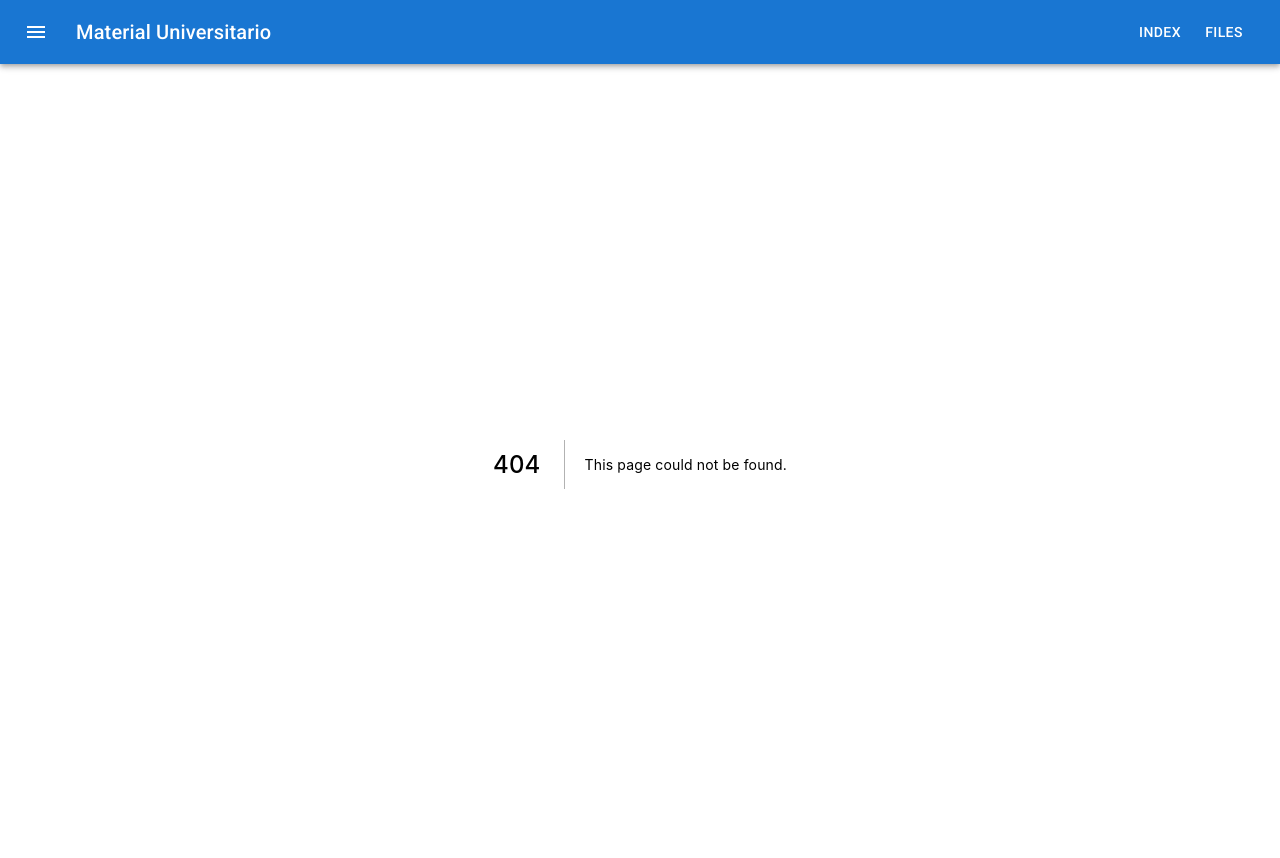
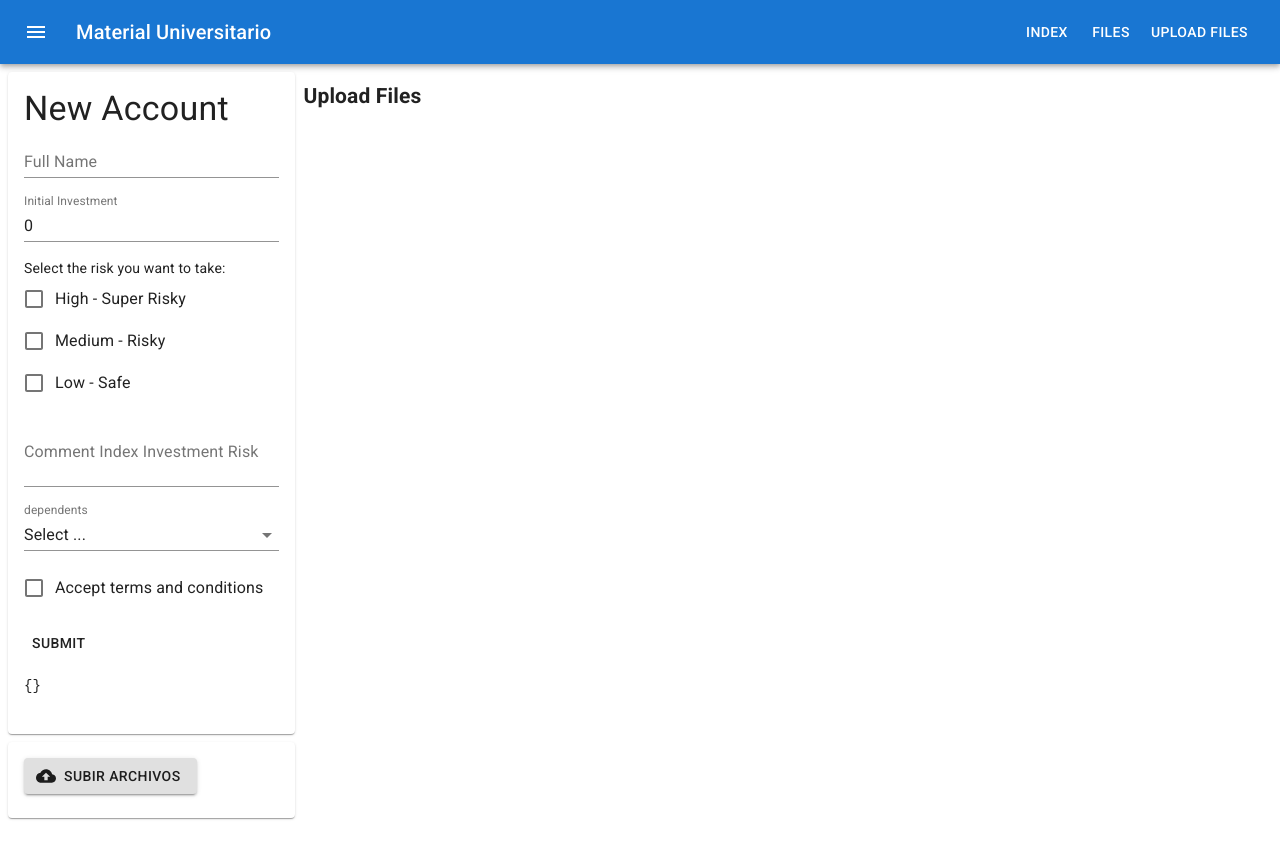
Before and after one commit to LIbanezDev/material_usm, a Next.js app: page /upload in a window 1280 px wide. Before the commit this address had no page. Shown: the top 858 px of the page. After the commit the page ends 826 px from the top, so only its background shows below. Built offline with nearby package versions, Linux system fonts and the light colour scheme.

Commit message:
Agregar ventana de subida de archivos con formulario base

```diff
--- /dev/null
+++ b/pages/upload.js
@@ -0,0 +1,16 @@
+import React from 'react';
+import {Grid} from "@material-ui/core";
+import CustomForm from "../src/components/form/generalUse/CustomForm";
+
+const Upload = () => {
+
+    return (
+        <Grid container>
+            <CustomForm/>
+            <h2> Upload Files </h2>
+        </Grid>
+    );
+};
+
+
+export default Upload;
--- a/src/components/NavBar.jsx
+++ b/src/components/NavBar.jsx
@@ -33,6 +33,9 @@ export default function NavBar() {
                 <Link href="/files">
                     <Button color="inherit"> Files </Button>
                 </Link>
+                <Link href="/upload">
+                    <Button color="inherit"> Upload Files </Button>
+                </Link>
             </Toolbar>
         </AppBar>
     );
```
